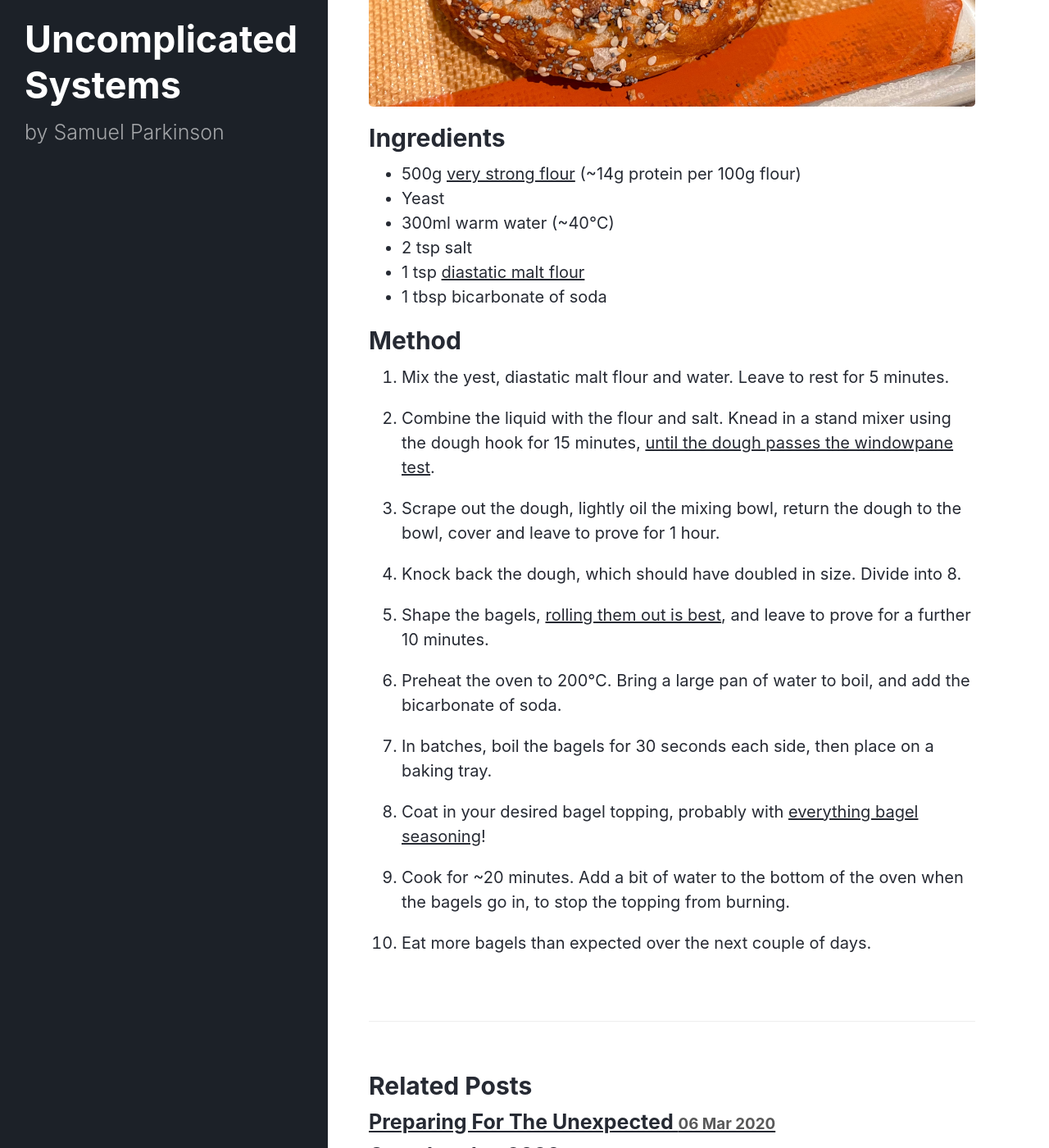
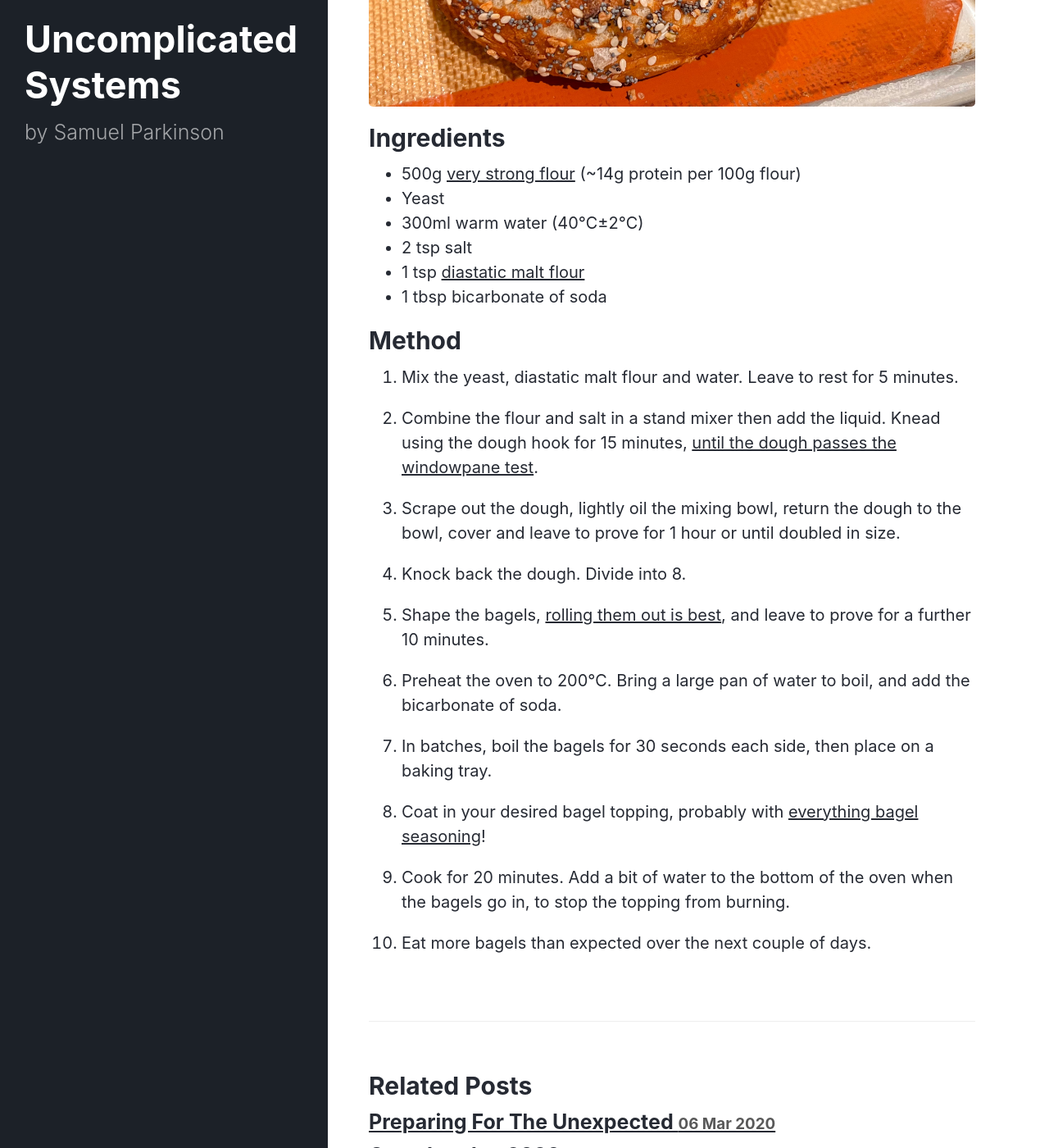
Before and after one commit to sjparkinson/uncomplicated.systems, a Jekyll site: the page built from _posts/2024-05-27-bagels.md, in a window 1280 px wide and 1400 px high, scrolled down 570 px. Shown: the whole window at 82% size. Built offline with Jekyll 4.4.1, drawn with Linux system fonts in a browser that asks for light colours.

Commit message:
Update 2024-05-27-bagels.md

```diff
--- a/_posts/2024-05-27-bagels.md
+++ b/_posts/2024-05-27-bagels.md
@@ -8,20 +8,20 @@ Work in progress at home bagel recipe. It will take about 2½ hours total.
 
 * 500g [very strong flour](https://www.shipton-mill.com/products/canadian-strong-white-bread-flour) (~14g protein per 100g flour)
 * Yeast
-* 300ml warm water (~40℃)
+* 300ml warm water (40℃±2℃)
 * 2 tsp salt
 * 1 tsp [diastatic malt flour](https://www.shipton-mill.com/products/diastatic-malt-flour-500g-307)
 * 1 tbsp bicarbonate of soda
 
 ## Method
 
-1. Mix the yest, diastatic malt flour and water. Leave to rest for 5 minutes.
+1. Mix the yeast, diastatic malt flour and water. Leave to rest for 5 minutes.
 
-2. Combine the liquid with the flour and salt. Knead in a stand mixer using the dough hook for 15 minutes, [until the dough passes the windowpane test](https://www.kingarthurbaking.com/blog/2022/10/14/what-is-the-windowpane-test-for-bread-dough).
+2. Combine the flour and salt in a stand mixer then add the liquid. Knead using the dough hook for 15 minutes, [until the dough passes the windowpane test](https://www.kingarthurbaking.com/blog/2022/10/14/what-is-the-windowpane-test-for-bread-dough).
 
-3. Scrape out the dough, lightly oil the mixing bowl, return the dough to the bowl, cover and leave to prove for 1 hour.
+3. Scrape out the dough, lightly oil the mixing bowl, return the dough to the bowl, cover and leave to prove for 1 hour or until doubled in size.
 
-4. Knock back the dough, which should have doubled in size. Divide into 8.
+4. Knock back the dough. Divide into 8.
 
 5. Shape the bagels, [rolling them out is best](https://www.youtube.com/watch?v=ZxAV3NdW5AU), and leave to prove for a further 10 minutes.
 
@@ -31,6 +31,6 @@ Work in progress at home bagel recipe. It will take about 2½ hours total.
 
 8. Coat in your desired bagel topping, probably with [everything bagel seasoning](https://en.wikipedia.org/wiki/Everything_bagel)!
 
-9. Cook for ~20 minutes. Add a bit of water to the bottom of the oven when the bagels go in, to stop the topping from burning.
+9. Cook for 20 minutes. Add a bit of water to the bottom of the oven when the bagels go in, to stop the topping from burning.
 
 10. Eat more bagels than expected over the next couple of days.
```
